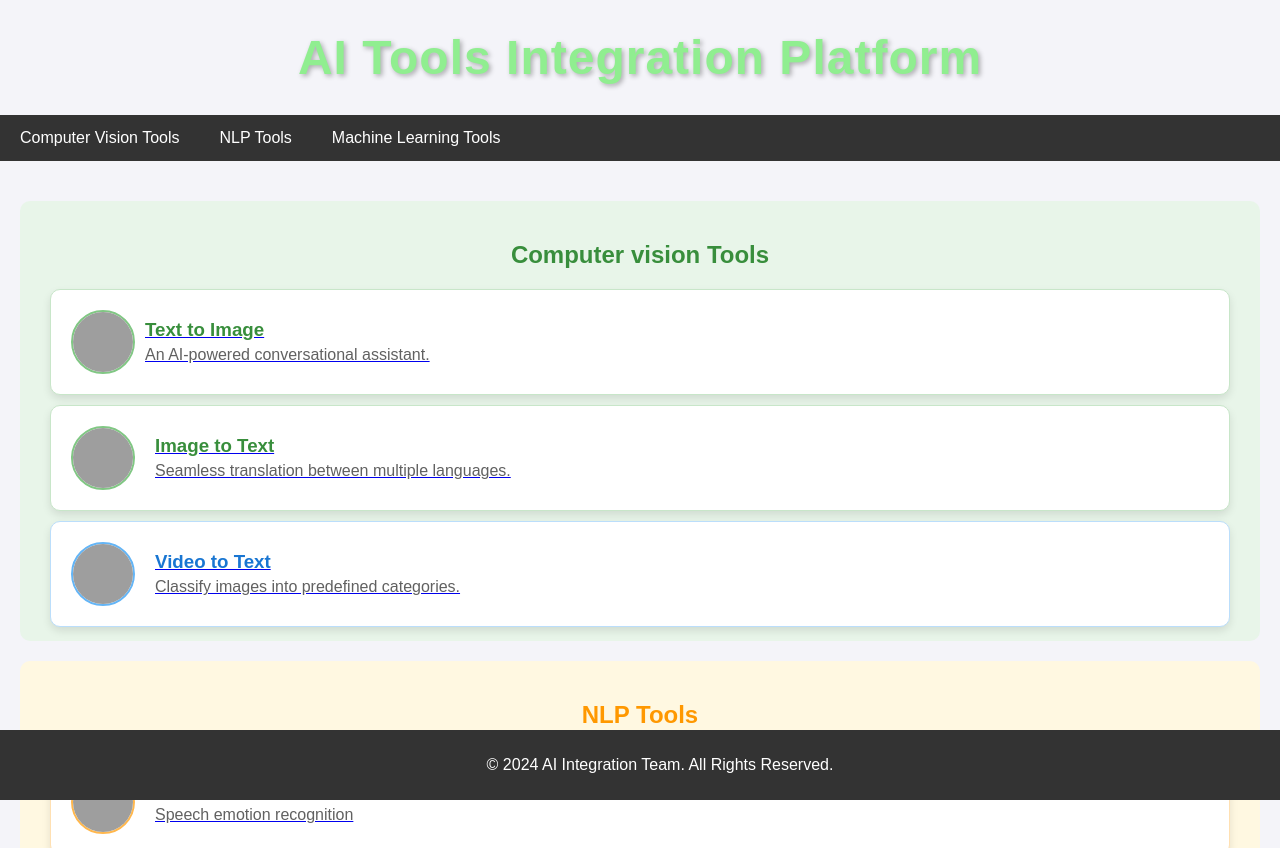
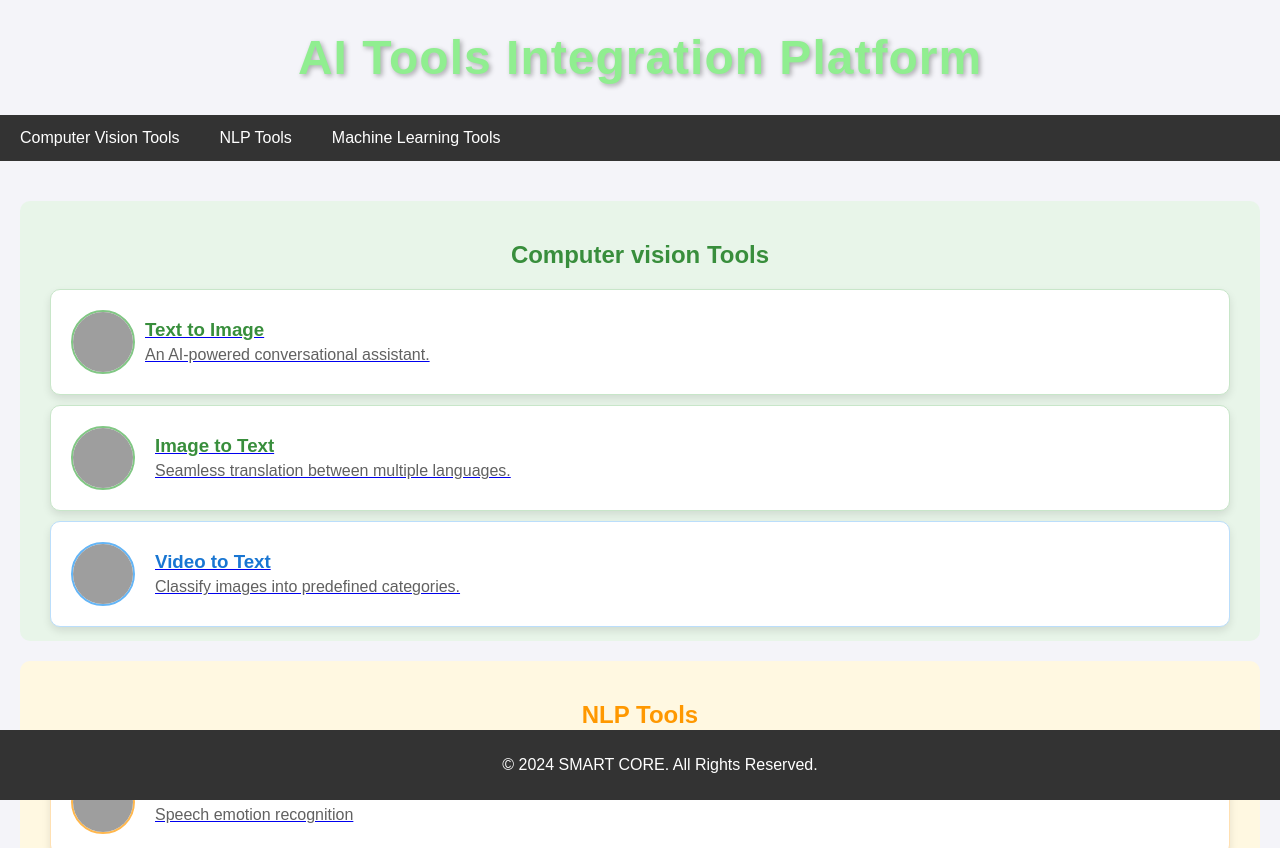
Before and after one commit to kamalakar5683/ai-tool-space, a plain HTML site: page index.html in a window 1280 px wide. Shown: the top 848 px of the page. Drawn offline with nearby package versions, Linux system fonts and the light colour scheme; grey boxes are pictures that could not be loaded.

Commit message:
index.html

```diff
--- a/index.html
+++ b/index.html
@@ -372,7 +372,7 @@
     </main>
 
     <footer>
-        <p>&copy; 2024 AI Integration Team. All Rights Reserved.</p>
+        <p>&copy; 2024 SMART CORE. All Rights Reserved.</p>
     </footer>
     <script>
         AOS.init();
```
